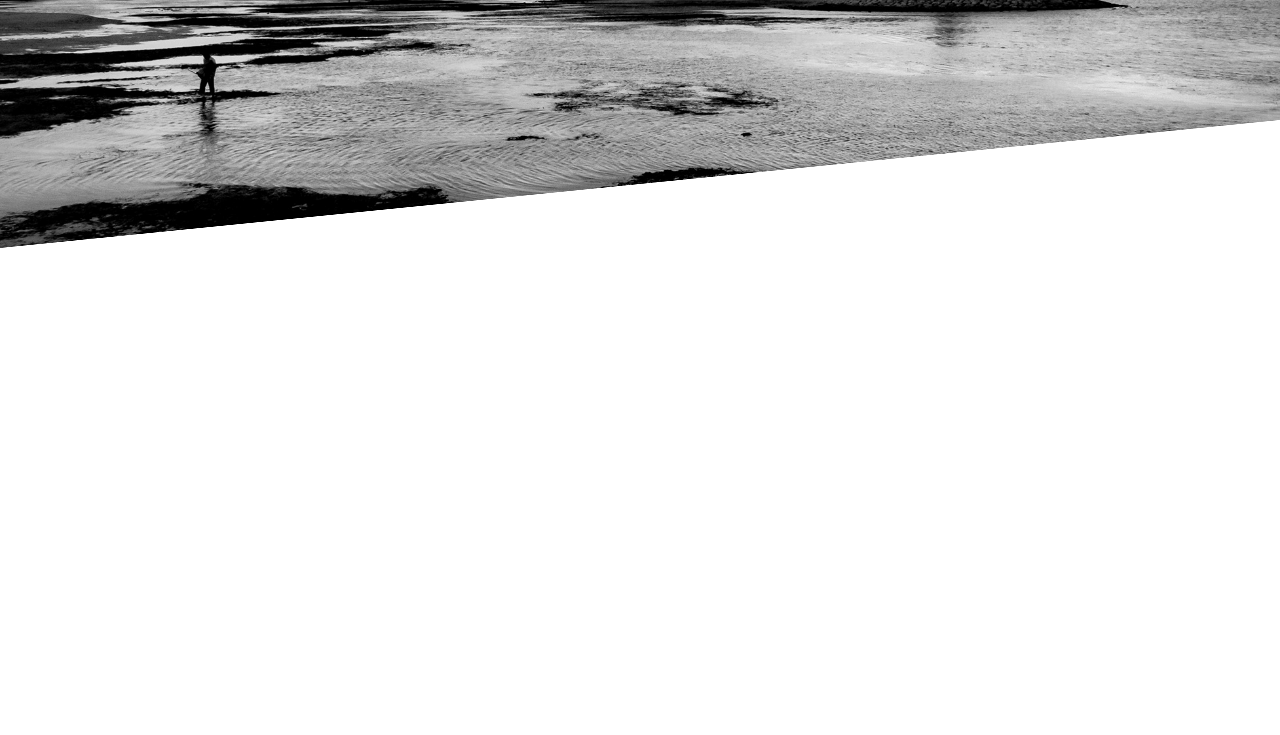
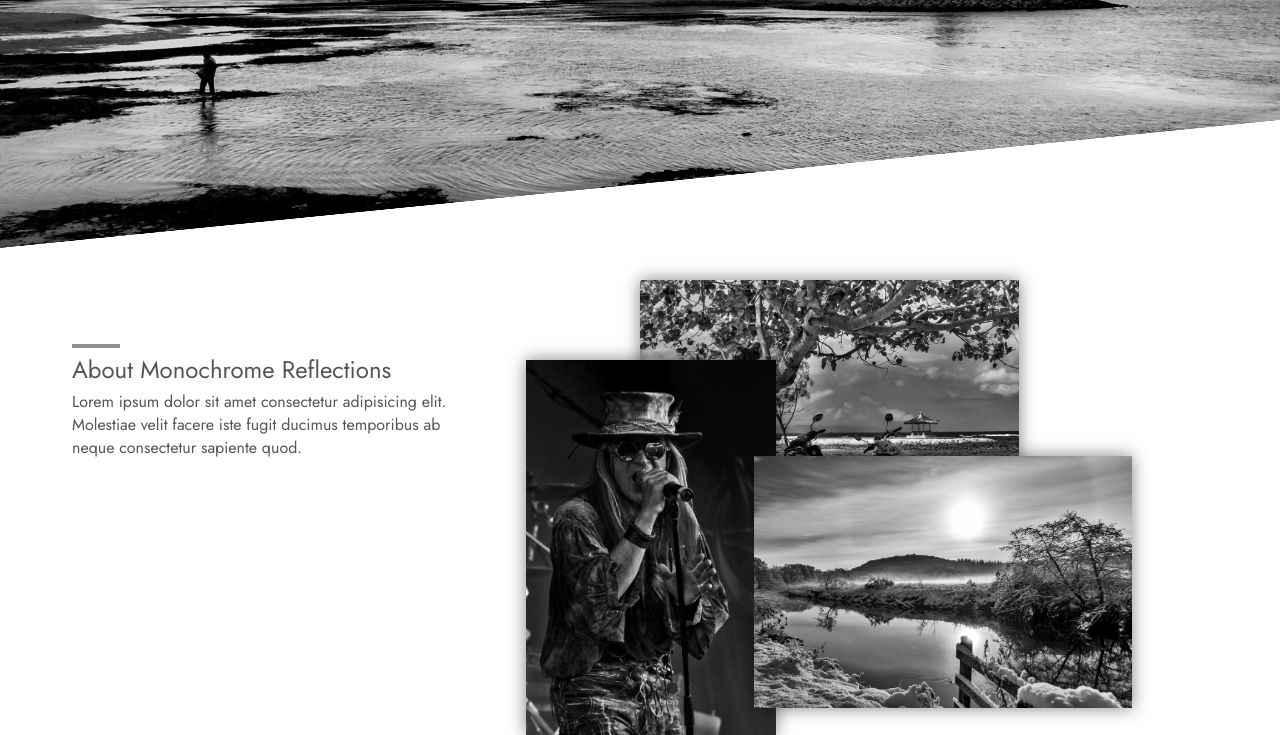
Before and after one commit to romanjasiek/photo_project, a plain HTML site: page index.html in a window 1280 px wide. Shown: the part 376-1111 px from the top of the page. Before the commit the page ends 800 px from the top, so only its background shows below. Drawn offline with Linux system fonts and the light colour scheme; files whose address does not match are found by name.

Commit message:
Created Motivation section, added images and hover effects

```diff
--- a/index.html
+++ b/index.html
@@ -54,5 +54,18 @@
     </div>
     <div class="header__slope"></div>
     </header>
+    <section class="motivation">
+        <div class="container">
+            <div class="motivation__column-text">
+                <h2 class="motivation__text-heading">About Monochrome Reflections</h2>
+                <p class="motivation__text">Lorem ipsum dolor sit amet consectetur adipisicing elit. Molestiae velit facere iste fugit ducimus temporibus ab neque consectetur sapiente quod.</p>
+            </div>
+            <div class="motivation__column-images">
+                <img class="motivation__image motivation__image--first" src="./img/motivation/aberfoyle.jpeg" alt="Aberfoyle">
+                <img class="motivation__image motivation__image--second" src="./img/motivation/bali.jpeg" alt="Bali">
+                <img class="motivation__image motivation__image--third" src="./img/motivation/fieldsofthenephilim.jpeg" alt="Fields of the Nephilim">
+            </div>
+        </div>
+    </section>
   </body>
 </html>
--- a/styles/abstracts/_variables.scss
+++ b/styles/abstracts/_variables.scss
@@ -1,3 +1,4 @@
+@use "sass:color";
 // Breakpoints
 
 $breakpoint-xl: 90em!default;
@@ -28,3 +29,5 @@ $breakpoint-xs: 36em!default;
 // Colors
 
 $color-primary: rgb(233, 196, 106)!default;
+$color-secondary: #555555!default;
+$color-secondary-light: color.scale($color-secondary, $lightness: 35%)!default;
--- a/styles/layout/_container.scss
+++ b/styles/layout/_container.scss
@@ -1,4 +1,11 @@
+@use "../abstracts/" as *;
+
 .container {
     max-width: 75rem;
     margin: 0 auto;
+    padding: 0 2rem;
+
+    @media (max-width: $breakpoint-xs) {
+        padding: 0 1rem;
+    }
 }
--- a/styles/layout/_navigation.scss
+++ b/styles/layout/_navigation.scss
@@ -33,6 +33,8 @@
 
     .navigation__list-item--menu & {
         margin-top: 0.4rem;
+        margin-right: 0;
+        padding-right: 0;
 
         &:hover {
             border-bottom: none;
@@ -42,6 +44,8 @@
 
     &--logo {
         margin-top: 0.9rem;
+        margin-left: 0;
+        padding-left: 0;
 
         &:hover {
             border-bottom: none;
--- a/styles/pages/_index.scss
+++ b/styles/pages/_index.scss
@@ -0,0 +1 @@
+@use "home";
--- /dev/null
+++ b/styles/pages/home/_index.scss
@@ -0,0 +1 @@
+@use "motivation";
--- /dev/null
+++ b/styles/pages/home/_motivation.scss
@@ -0,0 +1,84 @@
+@use "../../abstracts/" as *;
+
+@mixin motivation__image-position($top, $left) {
+    top: $top;
+    left: $left;
+
+    &:hover {
+        top: $top - 0.66rem;
+        left: calc(#{$left} - 0.66rem);
+    }
+}
+
+.motivation {
+    margin-top: 2rem;
+}
+
+.motivation__column-text {
+    float: left;
+    width: 33.33%;
+}
+
+.motivation__column-images {
+    position: relative;
+    float: left;
+    width: 66.66%;
+}
+
+.motivation__image {
+    position: absolute;
+    max-width: 50%;
+    box-shadow: 0 0 1rem rgba(0, 0, 0, 0.5);
+    box-sizing: content-box;
+
+    transform: scale(1);
+    transition: transform ease-in-out 0.25s;
+
+    &--first {
+        width: 56%;
+        z-index: 3;
+
+        @include motivation__image-position(11rem, 40%);
+    }
+
+    &--second {
+        width: 95%;
+        z-index: 1;
+
+        @include motivation__image-position(0rem, 25%);
+    }
+
+    &--third {
+        width: 33%;
+        z-index: 2;
+
+        @include motivation__image-position(5rem, 10%);
+    }
+
+    &:hover {
+        border: 0.33rem solid $color-primary;
+        padding: 0.33rem;
+        z-index: 10;
+        transform: scale(1.25);
+    }
+}
+
+.motivation__text-heading {
+    margin-top: 4rem;
+    color: $color-secondary;
+    font-weight: 500;
+
+    &::before {
+        display: block;
+        content: "";
+        width: 3rem;
+        height: 0.25rem;
+        background-color: $color-secondary-light;
+        margin-bottom: 0.25rem;
+    }
+}
+
+.motivation__text {
+    color: $color-secondary;
+    margin-top: 0.2rem;
+}
```
Also changed, not shown: dist/main.css, img/motivation/aberfoyle.jpeg (added), img/motivation/bali.jpeg (added), img/motivation/fieldsofthenephilim.jpeg (added), 1 other file.
